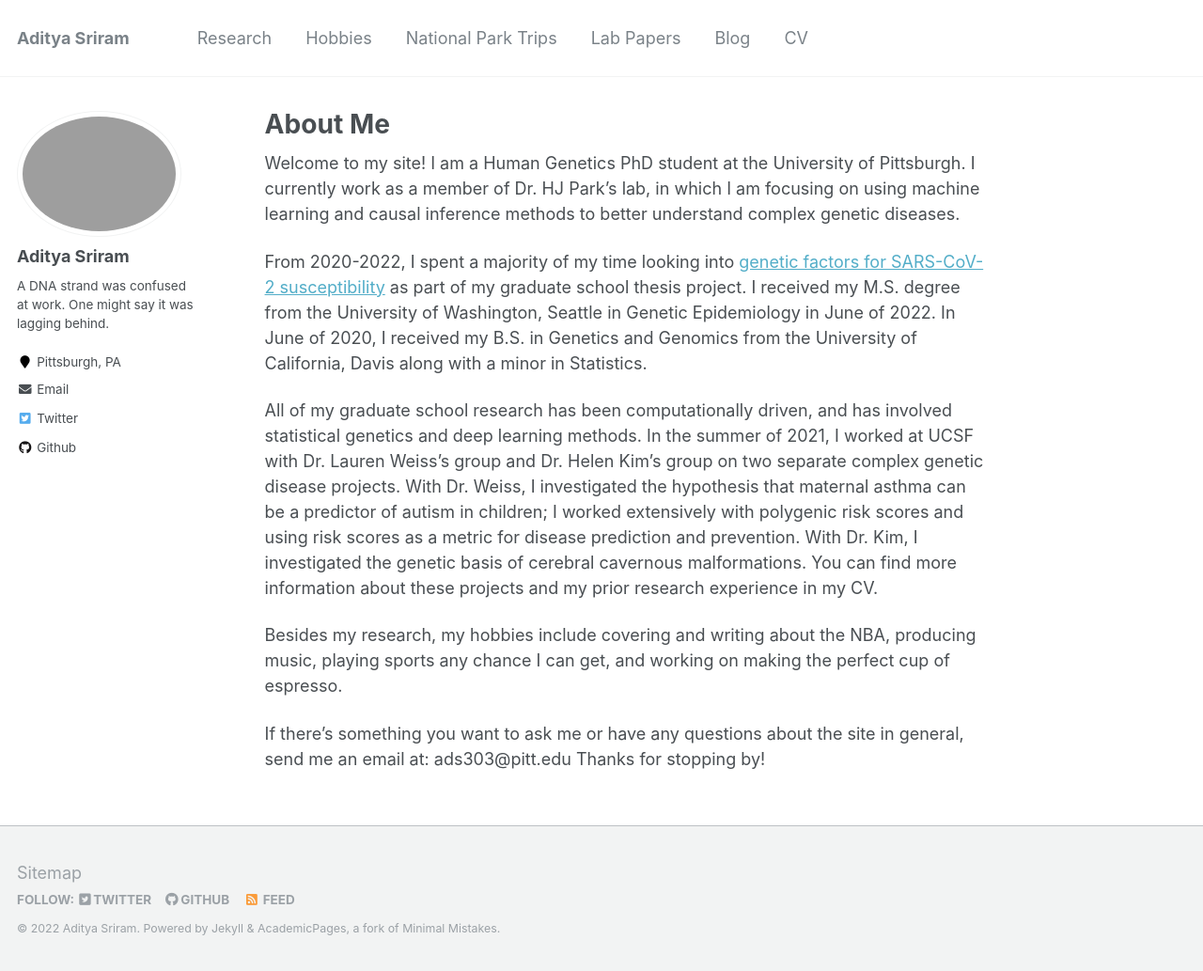
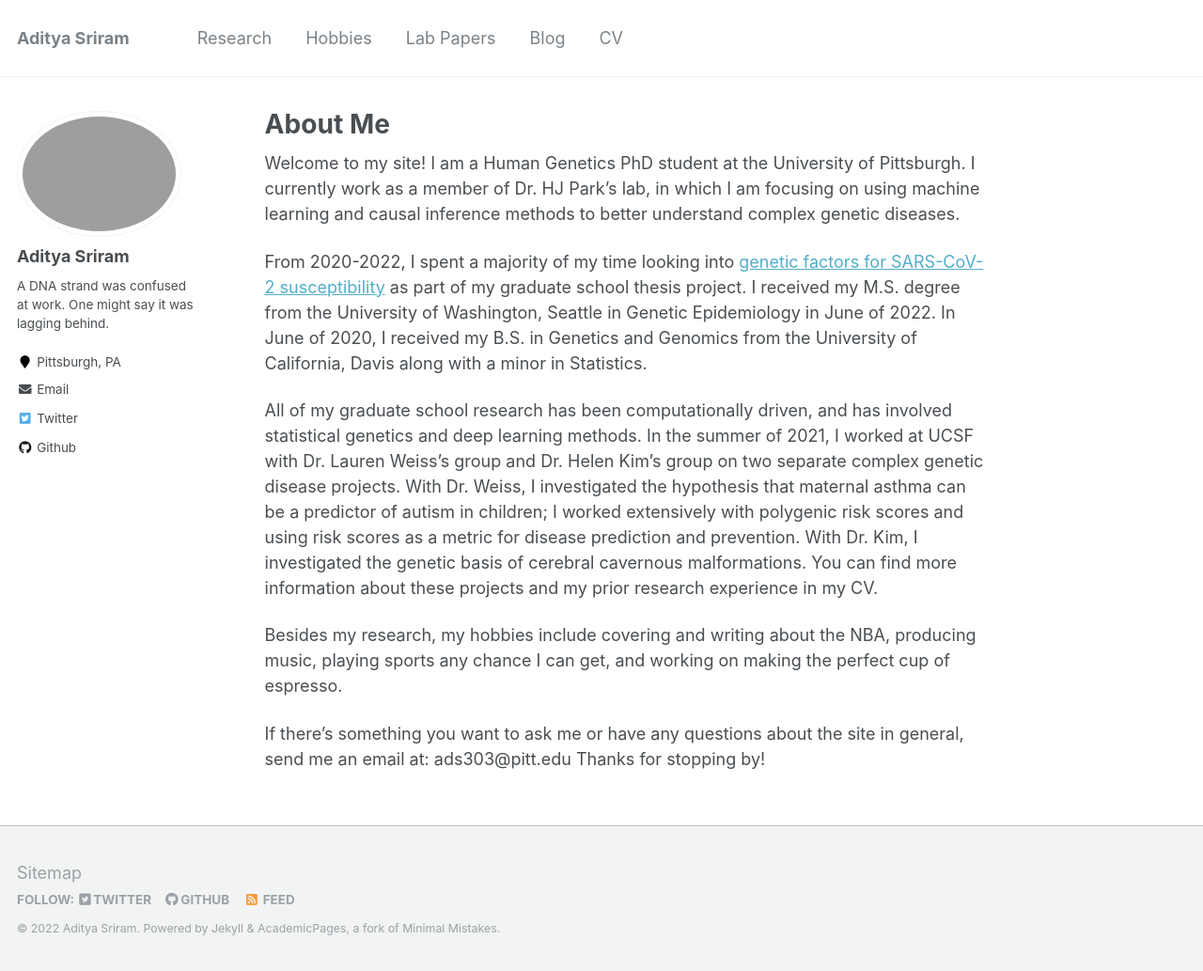
Before and after one commit to ads303/ads303.github.io, a Jekyll site: the page built from _pages/about.md, in a window 1280 px wide and 1033 px high. Shown: the whole window at 94% size. Built offline with Jekyll 4.4.1, drawn with Linux system fonts in a browser that asks for light colours.

Commit message:
Update navigation.yml

```diff
--- a/_data/navigation.yml
+++ b/_data/navigation.yml
@@ -5,9 +5,6 @@ main:
 
   - title: "Hobbies"
     url: /hobbies/
-
-  - title: "National Park Trips"
-    url: /natlparks/
 
   - title: "Lab Papers"
     url: /papers/
```
